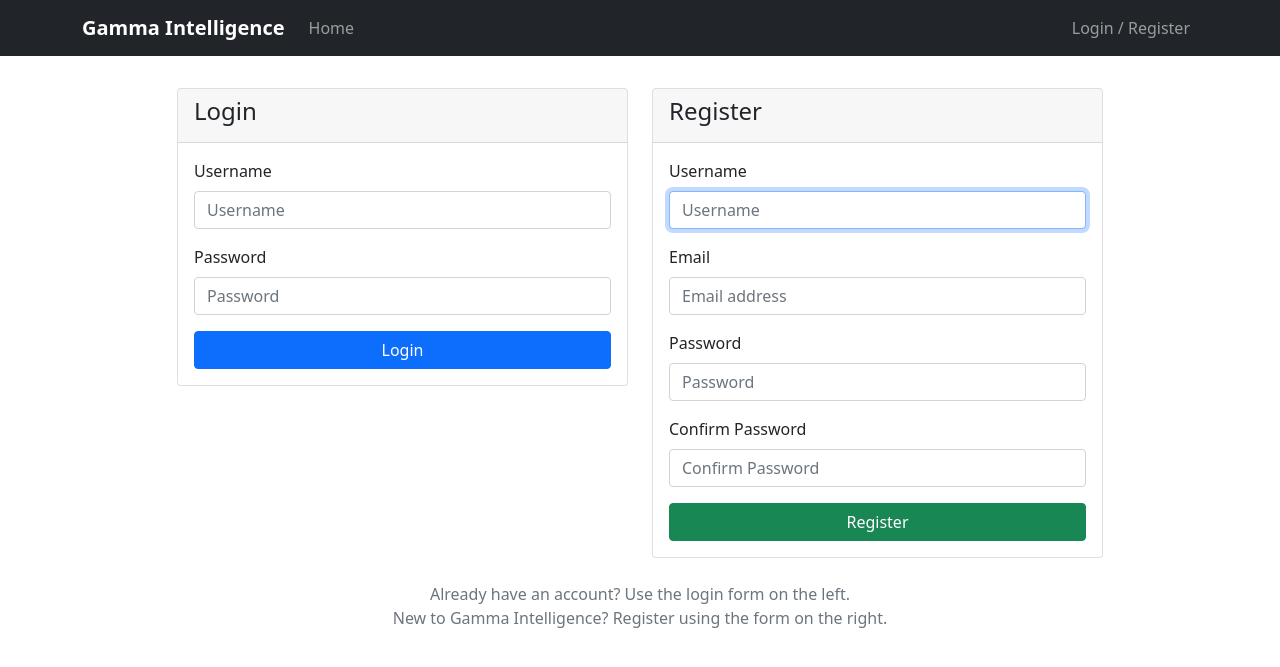
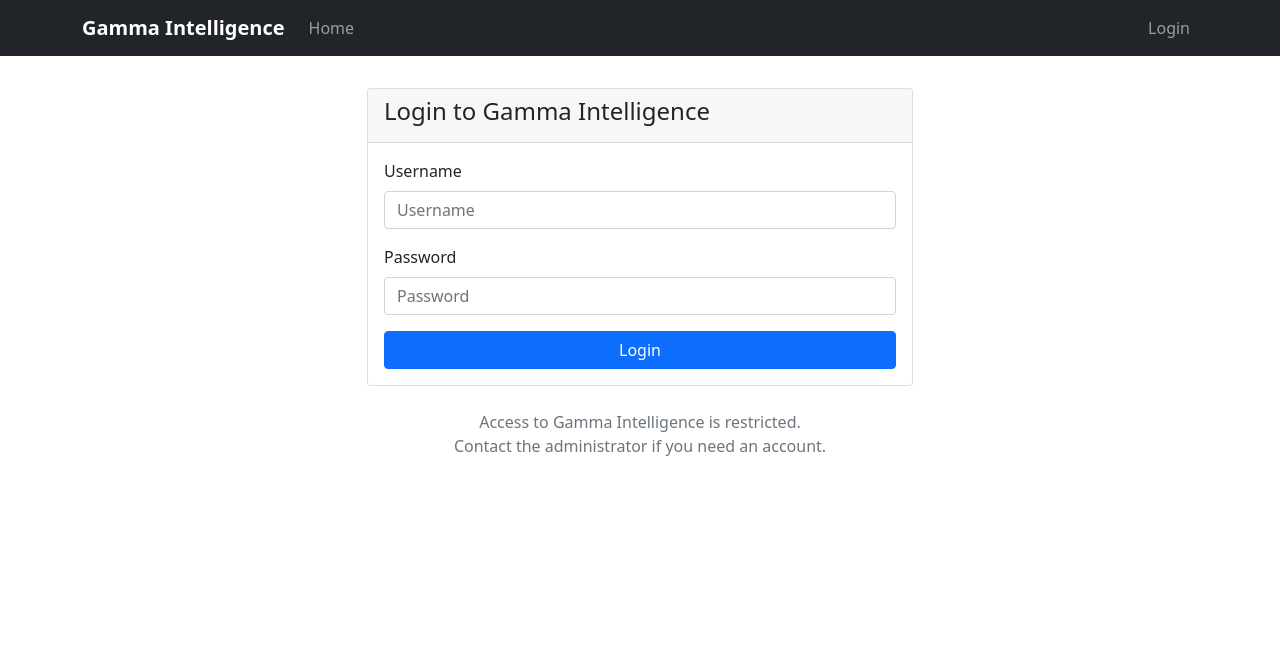
Before and after one commit to jerry-yan/gamma-intelligence, a Django app: page /accounts/login/ in a window 1280 px wide. Shown: the top 667 px of the page. Run offline with Django 5.2, Linux system fonts and the light colour scheme.

Commit message:
commit 38 -- login hidden

```diff
--- a/accounts/urls.py
+++ b/accounts/urls.py
@@ -4,7 +4,7 @@ from django.contrib.auth import views as auth_views
 from . import views
 
 urlpatterns = [
-    path('login/', views.login_register_view, name='login_register'),
+    path('login/', views.login_view, name='login'),
     path('logout/', auth_views.LogoutView.as_view(next_page='home'), name='logout'),
     path('account/', views.account_view, name='account'),
 ]
--- a/accounts/views.py
+++ b/accounts/views.py
@@ -4,43 +4,31 @@ from django.contrib.auth import login, authenticate
 from django.contrib.auth.decorators import login_required
 from django.contrib import messages
 from django.views.generic import TemplateView
-from .forms import CustomUserCreationForm, CustomAuthenticationForm, UserProfileForm
+from .forms import CustomAuthenticationForm, UserProfileForm
 
 
-def login_register_view(request):
-    """Combined login and registration view"""
+def login_view(request):
+    """Login-only view (registration removed)"""
     login_form = CustomAuthenticationForm()
-    register_form = CustomUserCreationForm()
 
     if request.method == 'POST':
-        if 'login' in request.POST:
-            login_form = CustomAuthenticationForm(request, data=request.POST)
-            if login_form.is_valid():
-                username = login_form.cleaned_data.get('username')
-                password = login_form.cleaned_data.get('password')
-                user = authenticate(username=username, password=password)
-                if user is not None:
-                    login(request, user)
-                    messages.success(request, f'Welcome back, {username}!')
-                    next_url = request.GET.get('next', 'home')
-                    return redirect(next_url)
-                else:
-                    messages.error(request, 'Invalid username or password.')
-
-        elif 'register' in request.POST:
-            register_form = CustomUserCreationForm(request.POST)
-            if register_form.is_valid():
-                user = register_form.save()
-                username = register_form.cleaned_data.get('username')
-                messages.success(request, f'Account created for {username}!')
+        login_form = CustomAuthenticationForm(request, data=request.POST)
+        if login_form.is_valid():
+            username = login_form.cleaned_data.get('username')
+            password = login_form.cleaned_data.get('password')
+            user = authenticate(username=username, password=password)
+            if user is not None:
                 login(request, user)
-                return redirect('home')
+                messages.success(request, f'Welcome back, {username}!')
+                next_url = request.GET.get('next', 'home')
+                return redirect(next_url)
+            else:
+                messages.error(request, 'Invalid username or password.')
 
     context = {
         'login_form': login_form,
-        'register_form': register_form,
     }
-    return render(request, 'accounts/login_register.html', context)
+    return render(request, 'accounts/login.html', context)
 
 
 class HomeView(TemplateView):
--- /dev/null
+++ b/templates/accounts/login.html
@@ -0,0 +1,59 @@
+{% extends 'base.html' %}
+
+{% block title %}Login - Gamma Intelligence{% endblock %}
+
+{% block content %}
+<div class="row justify-content-center">
+    <div class="col-md-6">
+        <div class="card">
+            <div class="card-header">
+                <h4>Login to Gamma Intelligence</h4>
+            </div>
+            <div class="card-body">
+                <form method="post">
+                    {% csrf_token %}
+                    <div class="mb-3">
+                        <label for="{{ login_form.username.id_for_label }}" class="form-label">Username</label>
+                        {{ login_form.username }}
+                        {% if login_form.username.errors %}
+                            <div class="text-danger">
+                                {% for error in login_form.username.errors %}
+                                    <small>{{ error }}</small>
+                                {% endfor %}
+                            </div>
+                        {% endif %}
+                    </div>
+                    <div class="mb-3">
+                        <label for="{{ login_form.password.id_for_label }}" class="form-label">Password</label>
+                        {{ login_form.password }}
+                        {% if login_form.password.errors %}
+                            <div class="text-danger">
+                                {% for error in login_form.password.errors %}
+                                    <small>{{ error }}</small>
+                                {% endfor %}
+                            </div>
+                        {% endif %}
+                    </div>
+                    {% if login_form.non_field_errors %}
+                        <div class="alert alert-danger">
+                            {% for error in login_form.non_field_errors %}
+                                {{ error }}
+                            {% endfor %}
+                        </div>
+                    {% endif %}
+                    <button type="submit" class="btn btn-primary w-100">Login</button>
+                </form>
+            </div>
+        </div>
+    </div>
+</div>
+
+<div class="row justify-content-center mt-4">
+    <div class="col-md-6 text-center">
+        <p class="text-muted">
+            Access to Gamma Intelligence is restricted.<br>
+            Contact the administrator if you need an account.
+        </p>
+    </div>
+</div>
+{% endblock %}
--- a/templates/base.html
+++ b/templates/base.html
@@ -53,7 +53,7 @@
                         </li>
                     {% else %}
                         <li class="nav-item">
-                            <a class="nav-link" href="{% url 'login_register' %}">Login / Register</a>
+                            <a class="nav-link" href="{% url 'login' %}">Login</a>
                         </li>
                     {% endif %}
                 </ul>
--- a/templates/home.html
+++ b/templates/home.html
@@ -15,9 +15,9 @@
                     View Research Summaries
                 </a>
             {% else %}
-                <p>Get started by creating an account or logging in to access your research summaries.</p>
-                <a class="btn btn-primary btn-lg" href="{% url 'login_register' %}" role="button">
-                    Get Started
+                <p>Please log in to access your research summaries.</p>
+                <a class="btn btn-primary btn-lg" href="{% url 'login' %}" role="button">
+                    Login
                 </a>
             {% endif %}
         </div>
```
